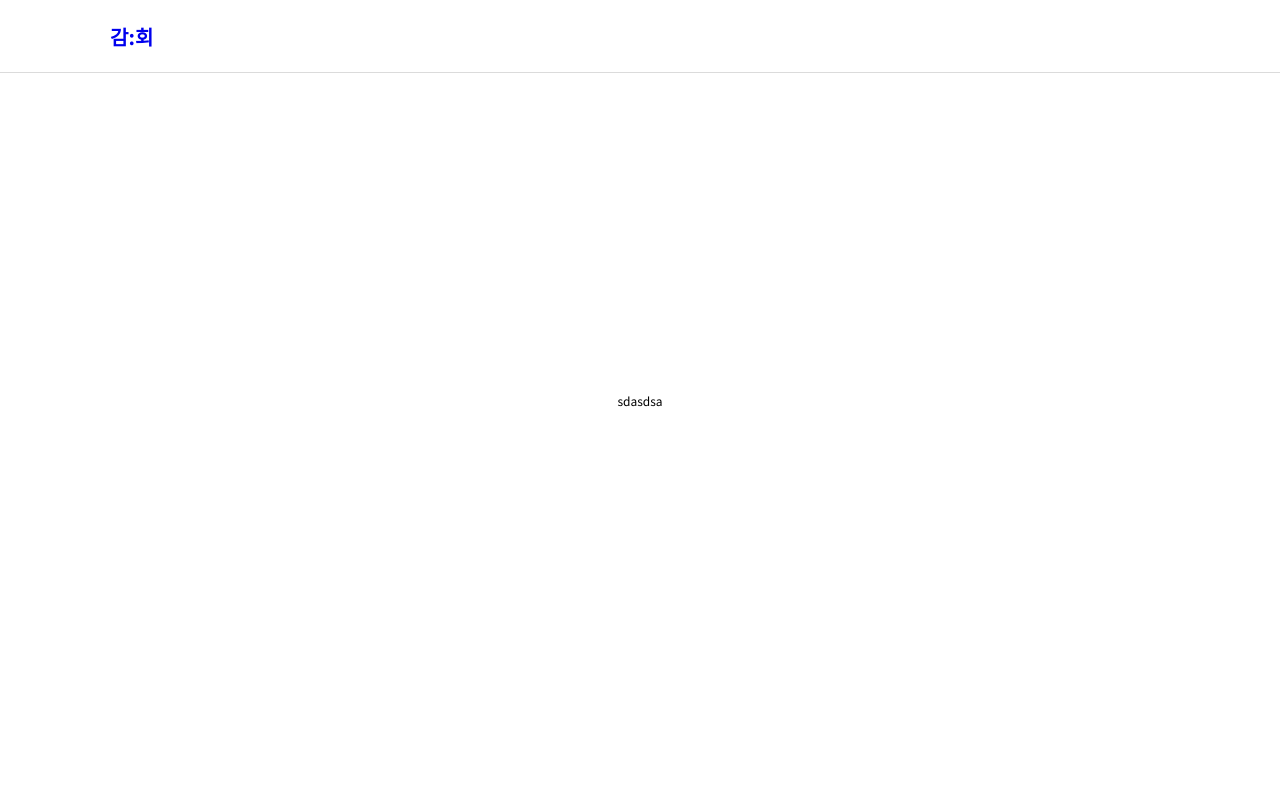
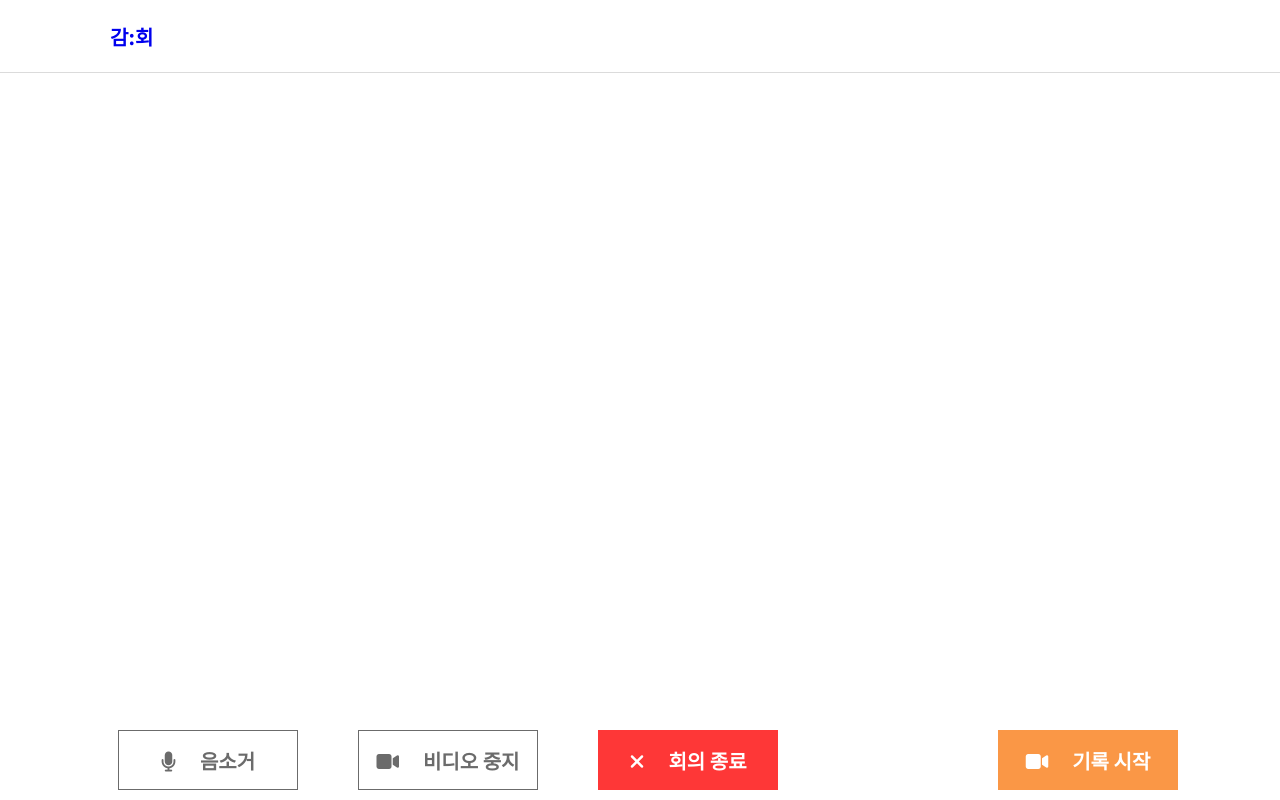
Before and after one commit to H2-won/minutes-of-sentiment-analysis, a React app in the folder src/main/minutes-of-sentiment-analysis-react/: page /meeting in a window 1280 px wide. Built offline with nearby package versions, Linux system fonts and the light colour scheme.

Commit message:
[2021.04.28] 화상 회의 화면 레이아웃

```diff
--- /dev/null
+++ b/src/main/minutes-of-sentiment-analysis-react/src/components/meeting/BottomLayout.js
@@ -0,0 +1,93 @@
+import React from 'react';
+import styled from 'styled-components';
+import palette from '../../lib/styles/palette';
+import RecodingBtn from './RecodingBtn';
+
+const Container = styled.div`
+  display: flex;
+  justify-content: center;
+  align-items: center;
+  width: 100%;
+  height: 10%;
+`;
+
+const MainBtnsWrapper = styled.div`
+  width: 70%;
+  display: flex;
+  justify-content: center;
+  button + button {
+    margin-left: 5rem;
+  }
+`;
+
+const RecodingBtnWrapper = styled.div`
+  width: 30%;
+  display: flex;
+  justify-content: center;
+`;
+
+const MuteBtn = styled.button`
+  width: 180px;
+  height: 60px;
+  background: ${palette.white};
+  color: ${palette.gray4};
+  border: 1px solid ${palette.gray4};
+  font-weight: bold;
+  font-size: 20px;
+
+  i {
+    margin-right: 2rem;
+  }
+`;
+
+const StopVideoBtn = styled.button`
+  width: 180px;
+  height: 60px;
+  background: ${palette.white};
+  color: ${palette.gray4};
+  border: 1px solid ${palette.gray4};
+  font-weight: bold;
+  font-size: 20px;
+
+  i {
+    margin-right: 2rem;
+  }
+`;
+
+const EndMeetingBtn = styled.button`
+  width: 180px;
+  height: 60px;
+  background: ${palette.red};
+  color: ${palette.white};
+  font-weight: bold;
+  font-size: 20px;
+
+  i {
+    margin-right: 2rem;
+  }
+`;
+
+function BottomLayout() {
+  return (
+    <Container>
+      <MainBtnsWrapper>
+        <MuteBtn>
+          <i className="fas fa-microphone"></i>음소거
+          {/* <i class="fas fa-microphone-slash"></i> */}
+        </MuteBtn>
+        <StopVideoBtn>
+          <i className="fas fa-video"></i>비디오 중지
+          {/* <i class="fas fa-video-slash"></i> */}
+        </StopVideoBtn>
+        <EndMeetingBtn>
+          <i className="fas fa-times"></i>회의 종료
+        </EndMeetingBtn>
+      </MainBtnsWrapper>
+      <RecodingBtnWrapper>
+        <RecodingBtn />
+      </RecodingBtnWrapper>
+    </Container>
+  );
+}
+
+export default BottomLayout;
--- /dev/null
+++ b/src/main/minutes-of-sentiment-analysis-react/src/components/meeting/MeetingLayout.js
@@ -0,0 +1,32 @@
+import React from 'react';
+import styled from 'styled-components';
+
+const Container = styled.div`
+  position: relative;
+  width: 100%;
+  height: 90%;
+  display: flex;
+`;
+
+const UserVideoWrapper = styled.div`
+  position: relative;
+  width: 70%;
+  height: 100%;
+`;
+
+const VoiceRecordWrapper = styled.div`
+  position: relative;
+  width: 30%;
+  height: 100%;
+`;
+
+function MeetingLayout() {
+  return (
+    <Container>
+      <UserVideoWrapper></UserVideoWrapper>
+      <VoiceRecordWrapper></VoiceRecordWrapper>
+    </Container>
+  );
+}
+
+export default MeetingLayout;
--- /dev/null
+++ b/src/main/minutes-of-sentiment-analysis-react/src/components/meeting/RecodingBtn.js
@@ -0,0 +1,26 @@
+import React from 'react';
+import styled from 'styled-components';
+import palette from '../../lib/styles/palette';
+
+const Button = styled.button`
+  width: 180px;
+  height: 60px;
+  background: ${palette.orange1};
+  color: ${palette.white};
+  font-size: 20px;
+  font-weight: bold;
+
+  i {
+    margin-right: 2rem;
+  }
+`;
+
+function RecodingBtn() {
+  return (
+    <Button>
+      <i className="fas fa-video"></i>기록 시작
+    </Button>
+  );
+}
+
+export default RecodingBtn;
--- a/src/main/minutes-of-sentiment-analysis-react/src/containers/MeetingRoomContainer.js
+++ b/src/main/minutes-of-sentiment-analysis-react/src/containers/MeetingRoomContainer.js
@@ -1,5 +1,7 @@
 import React from 'react';
 import styled from 'styled-components';
+import BottomLayout from '../components/meeting/BottomLayout';
+import MeetingLayout from '../components/meeting/MeetingLayout';
 import palette from '../lib/styles/palette';
 
 const Container = styled.div`
@@ -7,12 +9,19 @@ const Container = styled.div`
   height: 100vh;
   background: ${palette.white};
   display: flex;
+  flex-direction: column;
   justify-content: center;
   align-items: center;
+  overflow: hidden;
 `;
 
 function MeetingRoomContainer() {
-  return <Container>sdasdsa</Container>;
+  return (
+    <Container>
+      <MeetingLayout />
+      <BottomLayout />
+    </Container>
+  );
 }
 
 export default MeetingRoomContainer;
```
Also changed, not shown: src/main/minutes-of-sentiment-analysis-react/src/components/meeting/MeetingRoomLayout.js (deleted, +0 -8 lines).
